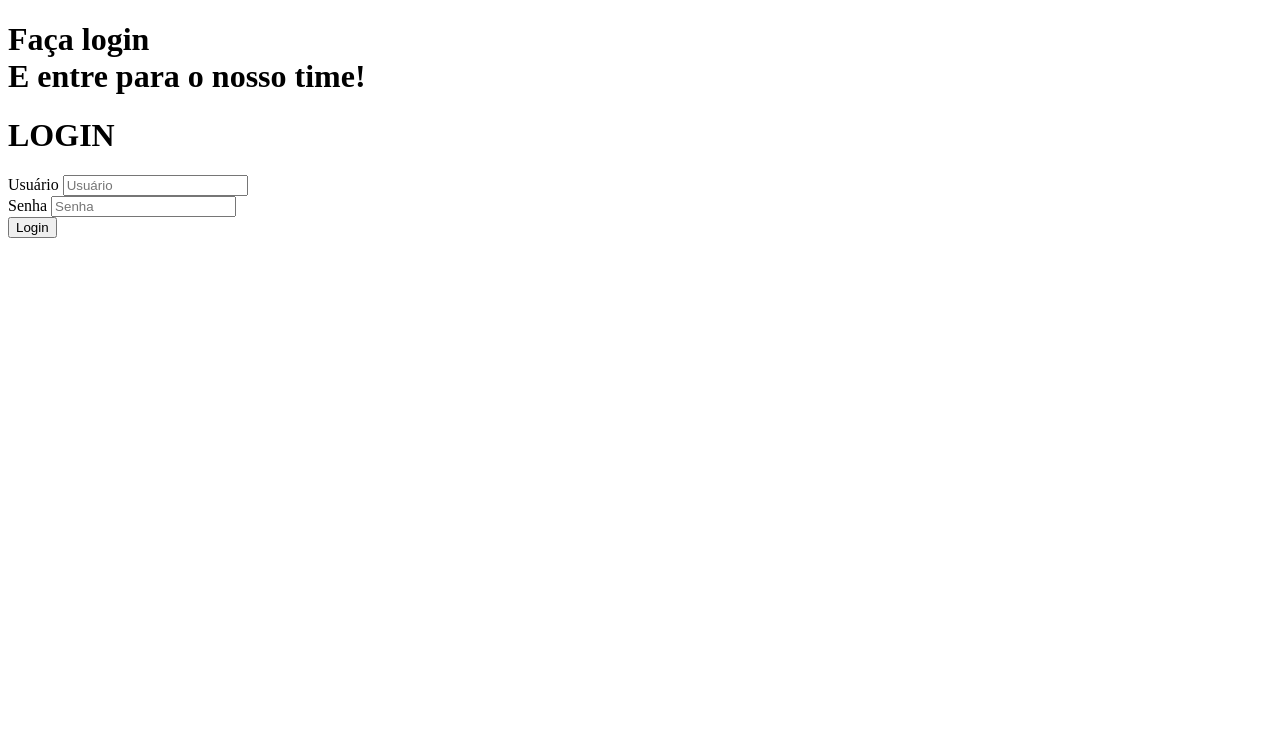
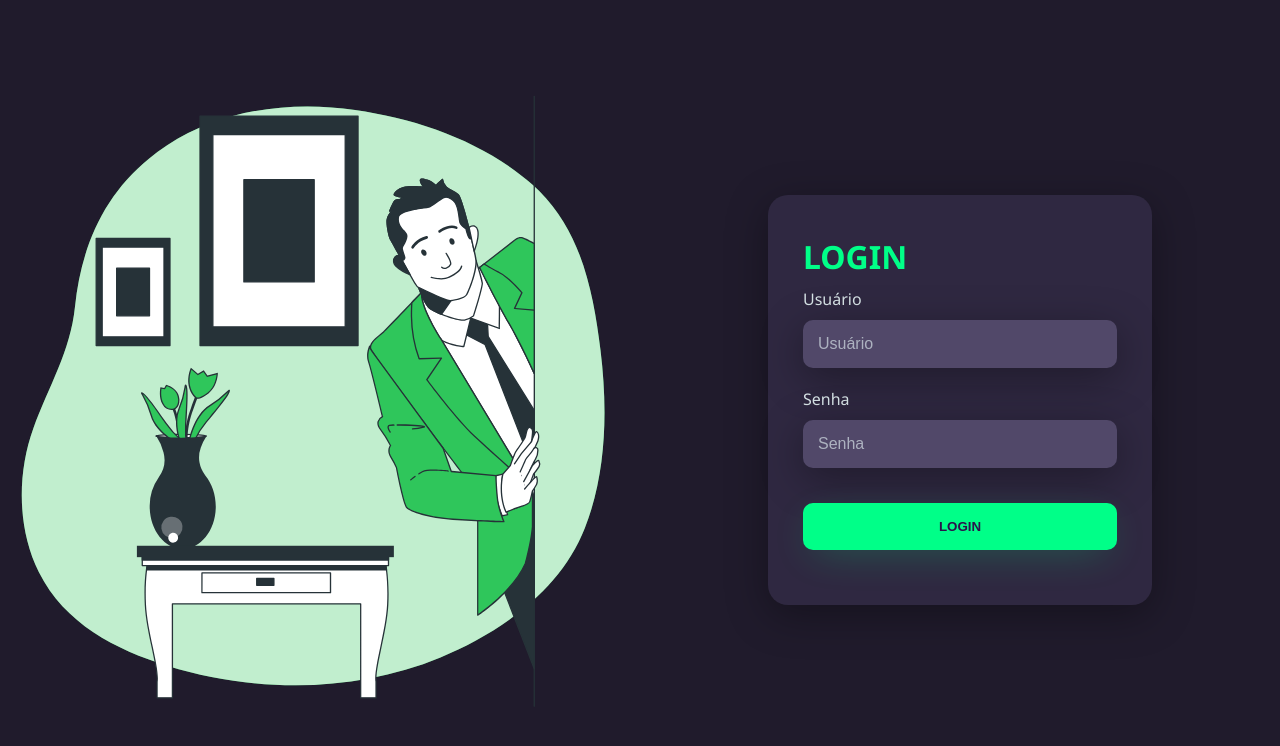
Before and after one commit to Pedro-HenriqueWO/Tela-de-Login, a plain HTML site: page index.html in a window 1280 px wide. Drawn offline with Linux system fonts and the light colour scheme.

Commit message:
Last commit

```diff
--- a/index.html
+++ b/index.html
@@ -1,31 +1,36 @@
 <!DOCTYPE html>
 <html lang="en">
-
 <head>
     <meta charset="UTF-8">
     <meta http-equiv="X-UA-Compatible" content="IE=edge">
     <meta name="viewport" content="width=device-width, initial-scale=1.0">
     <link rel="stylesheet" href="style.css">
+    <link rel="preconnect" href="https://fonts.googleapis.com">
+<link rel="preconnect" href="https://fonts.gstatic.com" crossorigin>
+<link href="https://fonts.googleapis.com/css2?family=Noto+Sans:wght@400;700&display=swap" rel="stylesheet">
     <title>Login</title>
 </head>
-
 <body>
-    <div class="main-login"></div>
-    <div class="left-login"></div>
-    <h1>Faça login<br> E entre para o nosso time!</h1>
-    <div class="righ-login"></div>
-    <div class="card-login">
-        <h1>LOGIN</h1>
-    </div>
-        <div class="textfield"></div>
-        <label for="user">Usuário</label>
-        <input type="text" name="user" placeholder="Usuário">
-    </div>
-    <div class="textfield">
-        <label for="password">Senha</label>
-        <input type="password" name="password" placeholder="Senha">
-    </div>
-    <button class="login-btn">Login</button>
+    <div class="main-login">
+        <div class="left-login">
+            <div class=" left-img">
+            <img src="img/hidden-person-animate.svg" alt="Persona">
+        </div>
+            </div>
+            <div class="right-login">
+                <div class="card-login">
+                    <div class="textfield">
+                        <h1>LOGIN</h1>
+                        <label for="usuario">Usuário</label>
+                        <input type="text" name="usuario" placeholder="Usuário">
+                    </div>
+                    <div class="textfield">
+                        <label for="senha">Senha</label>
+                        <input type="password" name="senha" placeholder="Senha">
+                    </div>
+                    <button class="btn-login">Login</button>
+                </div>
+            </div>
+       </div>
 </body>
-
 </html>
--- a/style.css
+++ b/style.css
@@ -0,0 +1,142 @@
+
+body{
+    margin: 0;
+    font-family: 'Noto Sans', sans-serif;
+}
+
+body * {
+    box-sizing: border-box;
+}
+
+.main-login{
+    width: 100vw;
+    height: 100vh;
+    background:#201B2C ;
+    display: flex;
+    justify-content: center;
+    align-items: center;
+}
+
+.left-login{
+    width: 50vw;
+    height: 100vh;
+    display: flex;
+    justify-content: center;
+    align-items: center;
+}
+
+.left-login h1{
+    color: #77FFC0;
+}
+
+.left-img {
+    width: 100vw;
+}
+
+.right-login{
+    width: 50vw;
+    height: 100vh;
+    display: flex;
+    justify-content: center;
+    align-items: center;
+}
+
+.card-login{
+    width: 60%;
+    display: flex;
+    justify-content: center;
+    align-items: center;
+    flex-direction: column;
+    padding: 30px 35px;
+    background: #2F2841;
+    border-radius: 20px;
+    box-shadow: 0px 10px 40px #00000056;
+}
+
+.card-login h1{
+    color: #00FF88;
+    font-weight: 800;
+    margin: 0;
+}
+
+.textfield{
+    width: 100%;
+    display: flex;
+    flex-direction: column;
+    align-items: flex-start;
+    justify-content: center;
+    margin: 10px 0px;
+}
+
+.textfield input{
+    width: 100%;
+    border: none;
+    border-radius: 10px;
+    padding: 15px;
+    background: #514869;
+    color: #F0FFFFDE;
+    font-size: 12pt;
+    box-shadow: 0px 10px 40px #00000056;
+    outline: none;
+    box-sizing: border-box;
+}
+
+.textfield h1{
+    display: flex;
+    justify-content: center;
+    align-items: center;
+    margin-bottom: 10px;
+}
+
+.textfield label{
+    color: #F0FFFFDE;
+    margin-bottom: 10px;
+}
+
+.textfield input::placeholder{
+    color: #F0FFFF94;
+}
+
+.btn-login{
+    width: 100%;
+    padding: 16px 0px;
+    margin: 25px;
+    border: none;
+    border-radius: 10px;
+    outline: none;
+    text-transform: uppercase;
+    font-weight: 800;
+    color: #2B134B;
+    background: #00FF88;
+    cursor: pointer;
+    box-shadow: 0px 10px 40px -12px #00FF8052;
+}
+
+@media only screen and (max-width: 950px){
+    .card-login{
+        width: 85%;
+    }
+}
+
+@media only screen and (max-width: 600px){
+     .main-login{
+        flex-direction: column;
+        }
+    .left-login h1{
+            display: none;
+        }
+    .left-login{
+        width: 100%;
+        height: auto;
+      }
+    .right-login{
+        width: 100%;
+        height: auto;
+      }
+    .left-img{
+        width: 50vh;
+    }
+    .card-login{
+        width: 90%;
+    }
+}
```
Also changed, not shown: img/hidden-person-animate.svg (added).
